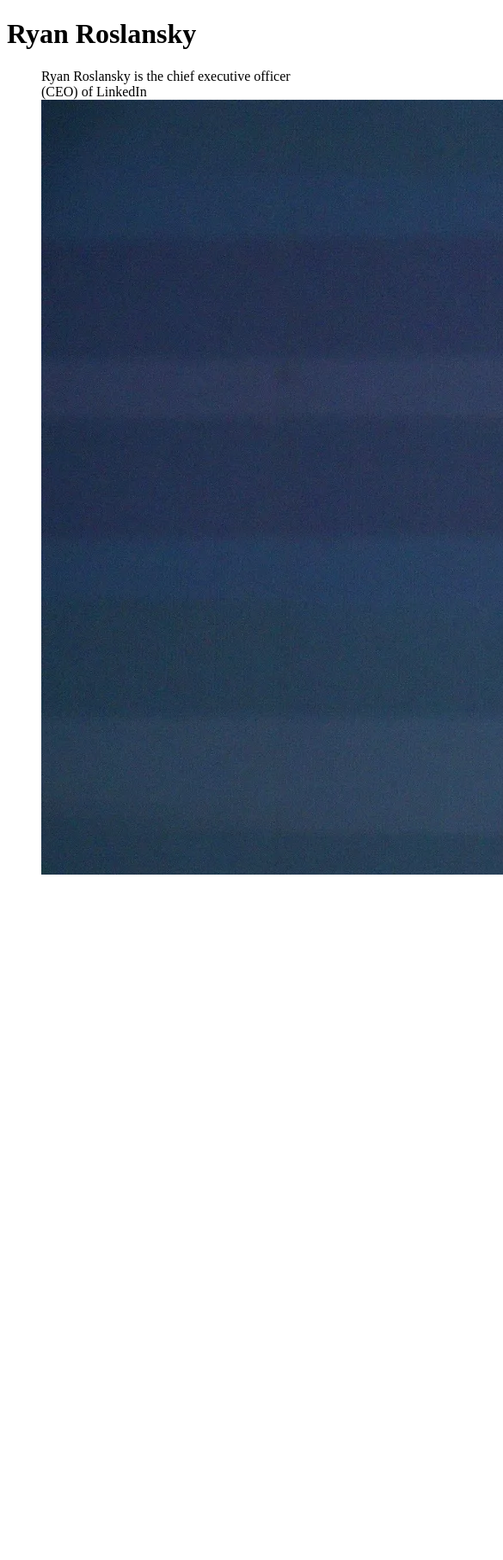
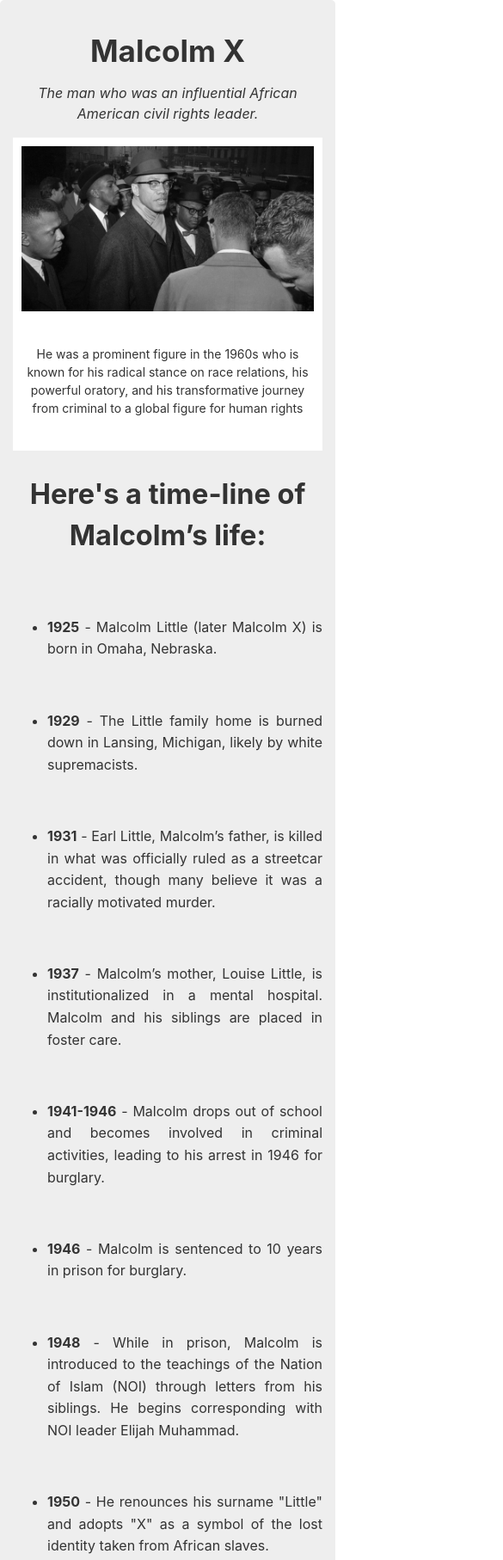
Before and after one commit to Muhozgu/tributepage_Roslansky, a plain HTML site: page index.html in a window 390 px wide. Shown: the top 1814 px of the page at 86% size, 585 px wide, since content can reach past the window. Before the commit the page ends 1575 px from the top, so only its background shows below. Drawn offline with Linux system fonts and the light colour scheme.

Commit message:
Malcolm X 's tribute

```diff
--- a/index.html
+++ b/index.html
@@ -1,20 +1,89 @@
 <!DOCTYPE html>
 <html lang="en">
 <head>
-    <meta charset="UTF-8">
-    <meta name="viewport" content="width=device-width, initial-scale=1.0">
-    <title>Ryan Roslansky</title>
+	<link rel="stylesheet" type="text/css" href="./styles.css">
+	<meta charset="UTF-8">
+	<meta name="viewport" content="width=device-width, initial-scale=1.0">
+	<title>Tribute to Malcolm X</title>
 </head>
 <body>
-    <main>
-        <h1 id="title">Ryan Roslansky</h1>
-        <figure id="img-div">
-            <figcaption id="img-caption">Ryan Roslansky is the chief executive officer (CEO) of LinkedIn</figcaption>
-            <img src="./images/-1x-1.webp"  id="image">
-            <p id="tribute-info">He has served as the Chief Executive Officer (CEO) of LinkedIn, a professional networking platform, since June 2020, after being promoted from his prior role as Senior Vice President.</p>
-            <a href="" target="_blank" id="tribute-link"></a>
-        </figure>
-    </main>
+	<main id="main">
+		<div id="heading" class="center">
+		<h1 id="title" class="center">Malcolm X</h1>
+		<p class="font"><i>The man who was an influential African American civil rights leader. </i></p>
+		</div>
+		<div id="img-div">
+			<img class="center" id=image src="images/211118153123-01-malcolm-x-1963.jpg" alt="Steve Jobs with his Macintosh">
+			<div class="center"><br>
+			<p id="img-caption" class="font">He was a prominent figure in the 1960s who is known for his radical stance on race relations, his powerful oratory, and his transformative journey from criminal to a global figure for human rights</p><br>
+			</div>
+		</div>
 
+		<div id="tribute-info" class="center">
+			<h2 class="font">Here's a time-line of Malcolm’s life:</h2>
+			<ul class="font" style="text-align: justify;">
+				<br>
+				<li><b>1925</b> - Malcolm Little (later Malcolm X) is born in Omaha, Nebraska.</li>
+				<br>
+				<li><b>1929</b> - The Little family home is burned down in Lansing, Michigan, likely by white supremacists.</li>
+				<br>
+				<li><b>1931</b> - Earl Little, Malcolm’s father, is killed in what was officially ruled as a streetcar accident, though many believe it was a racially motivated murder.</li>
+				<br>
+				<li><b>1937</b> - Malcolm’s mother, Louise Little, is institutionalized in a mental hospital. Malcolm and his siblings are placed in foster care.</li>
+				<br>
+				<li><b>1941-1946</b> - Malcolm drops out of school and becomes involved in criminal activities, leading to his arrest in 1946 for burglary.</li>
+				<br>
+				<li><b>1946</b> - Malcolm is sentenced to 10 years in prison for burglary.</li>
+				<br>
+				<li><b>1948</b> - While in prison, Malcolm is introduced to the teachings of the Nation of Islam (NOI) through letters from his siblings. He begins corresponding with NOI leader Elijah Muhammad.</li>
+				<br>
+				<li><b>1950</b> - He renounces his surname "Little" and adopts "X" as a symbol of the lost identity taken from African slaves.</li>
+				<br>
+				<li><b>1952</b> - Malcolm is released from prison and joins the Nation of Islam, becoming a full-time minister.</li>
+				<br>
+				<li><b>1953</b> - Malcolm X becomes an assistant minister in Detroit’s Temple No. 1.</li>
+				<br>
+				<li><b>1954</b> -  He is promoted to minister of Temple No. 7 in Harlem, New York City.</li>
+				<br>
+				<li><b>1957</b> - Malcolm gains national attention after he intervenes in a case of police brutality against NOI member Hinton Johnson, leading to a peaceful protest and media coverage.</li>
+				<br>
+                <br>
+				<li><b>1960</b> - Malcolm X creates the NOI’s official newspaper, <i>Muhammad Speaks</i>.</li>
+				<br>
+                <br>
+				<li><b>1962</b> - His influence in the Nation grows, and he becomes a leading figure in promoting Black nationalism, self-reliance, and separation from white society.</li>
+				<br>
+                <br>
+				<li><b>1963</b> - Malcolm delivers the "Message to the Grassroots" speech, advocating for revolution and self-defense for African Americans.</li>
+				<br>
+                <br>
+				<li><b>1964</b> - Break with Nation of Islam and Pilgrimage</li>
+				<br>
+                <br>
+				<li><b>1965</b> -Assassination and Legacy</li>
+				<br>
+                <br>
+				<li><b>1965 (Posthumous)</b> - The Autobiography of Malcolm X, co-written by Malcolm and journalist Alex Haley, is published. The book becomes a classic and a key document of the civil rights era.</li>
+				<br>
+                <br>
+				<li><b>1992</b> - Spike Lee’s film Malcolm X, starring Denzel Washington, brings renewed attention to Malcolm’s life and legacy.</li>
+				<br>
+                <br>
+				<li><b>2021</b> - Two men convicted of Malcolm X's assassination, Muhammad A. Aziz and Khalil Islam, are exonerated after decades of speculation about their innocence.</li>
+				<br>
+			</ul>
+		</div>
+
+		<div class="center">
+			<p class="font"><i>"Education is the passport to the future, for tomorrow belongs to those who prepare for it today."</i>
+				—Malcolm X</p>
+				<br>
+			<h3 class="font">You can learn more about this incredible man on
+				<a href="https://en.wikipedia.org/wiki/Malcolm_X" id="tribute-link" target="_blank">
+				Wikipedia.</a>
+			</h3>
+		</div>
+
+	</main>
 </body>
 </html>
--- a/styles.css
+++ b/styles.css
@@ -1,9 +1,100 @@
-img {
+html {
+    /* Setting a base font size of 10px give us easier rem calculations
+         Info: 1rem === 10px, 1.5rem === 15px, 2rem === 20px and so forth
+       */
+    font-size: 10px;
+  }
+
+  body {
+    /* Native font stack https://getbootstrap.com/docs/4.2/content/reboot/#native-font-stack */
+    font-family: -apple-system, BlinkMacSystemFont, 'Segoe UI', 'Roboto',
+      'Helvetica Neue', Arial, sans-serif;
+    font-size: 1.6rem;
+    line-height: 1.5;
+    text-align: center;
+    color: #333;
+    margin: 0;
+  }
+
+  h1 {
+    font-size: 4rem;
+    margin-bottom: 0;
+  }
+
+  @media (max-width: 460px) {
+    h1 {
+      font-size: 3.5rem;
+      line-height: 1.2;
+    }
+  }
+
+  h2 {
+    font-size: 3.25rem;
+  }
+
+  a {
+    color: #477ca7;
+  }
+
+  a:visited {
+    color: #74638f;
+  }
+
+  #main {
+    margin: 30px 8px;
+    padding: 15px;
+    border-radius: 5px;
+    background: #eee;
+  }
+
+  @media (max-width: 460px) {
+    #main {
+      margin: 0;
+    }
+  }
+
+  img {
+    max-width: 100%;
     display: block;
-    justify-content: center;
-}
+    height: auto;
+    margin: 0 auto;
+  }
 
-#image {
-    max-width: 100%;
-    height: auto;
-}
+  #img-div {
+    background: white;
+    padding: 10px;
+    margin: 0;
+  }
+
+  #img-caption {
+    margin: 15px 0 5px 0;
+  }
+
+  @media (max-width: 460px) {
+    #img-caption {
+      font-size: 1.4rem;
+    }
+  }
+
+  #headline {
+    margin: 50px 0;
+    text-align: center;
+  }
+
+  ul {
+    max-width: 550px;
+    margin: 0 auto 50px auto;
+    text-align: left;
+    line-height: 1.6;
+  }
+
+  li {
+    margin: 16px 0;
+  }
+
+  blockquote {
+    font-style: italic;
+    max-width: 545px;
+    margin: 0 auto 50px auto;
+    text-align: left;
+  }
```
Also changed, not shown: images/-1x-1.webp (deleted), images/211118153123-01-malcolm-x-1963.jpg (added).
